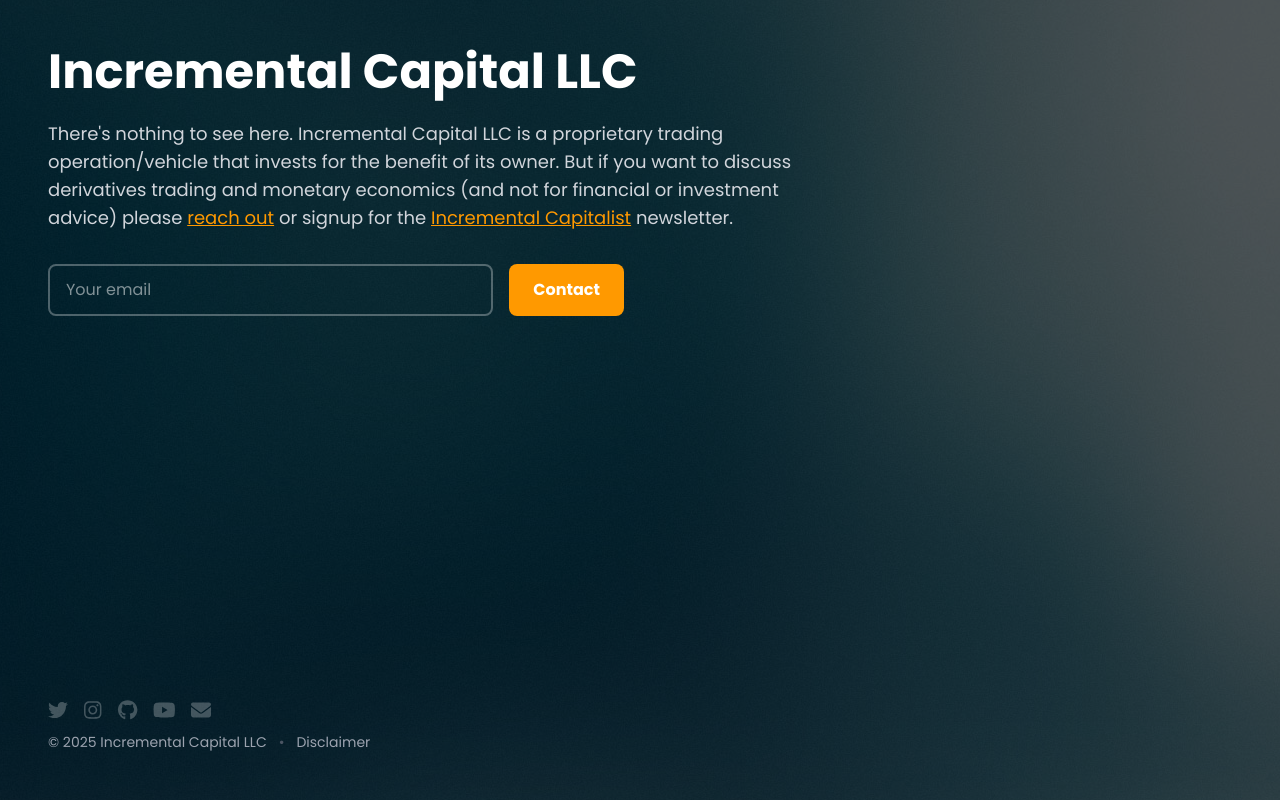
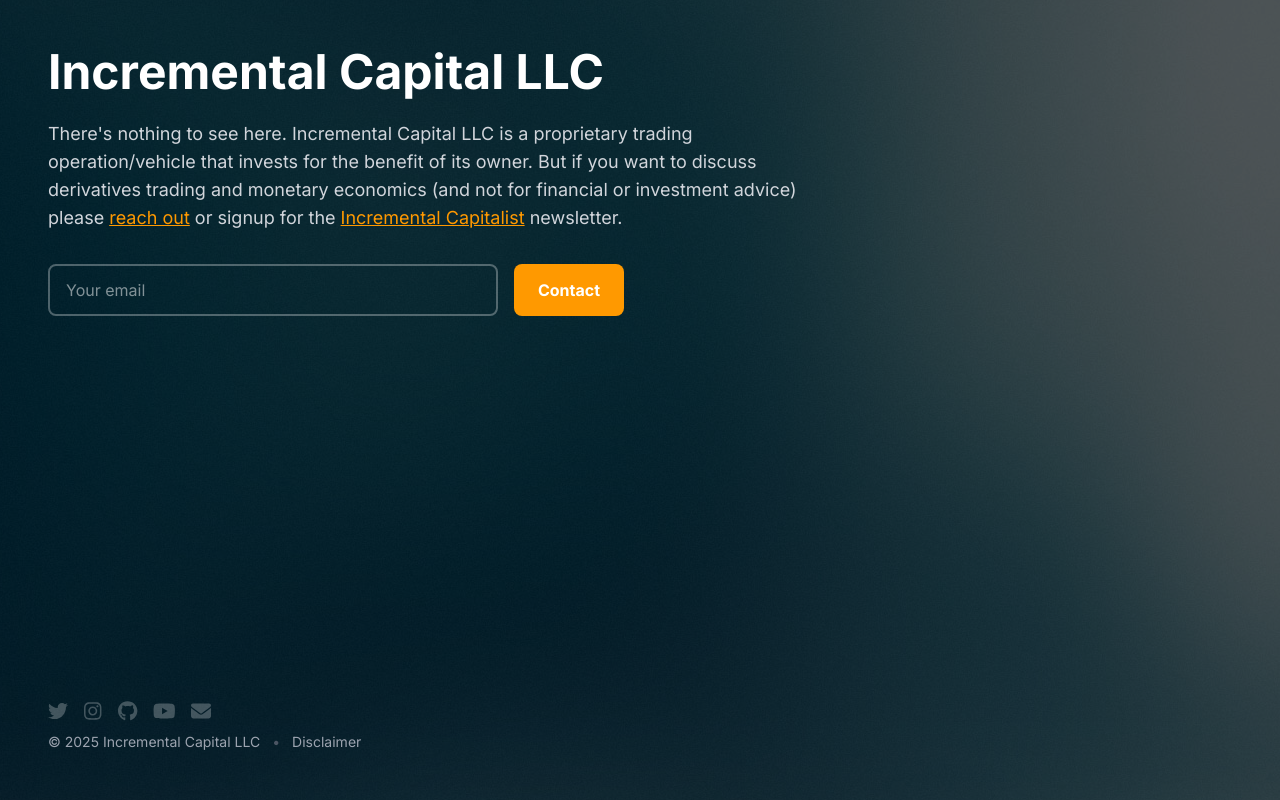
Before and after one commit to incrementalcapitalist/incremental-capital-website, a React (Vite) app: page / in a window 1280 px wide. Built offline with nearby package versions, Linux system fonts and the light colour scheme; no server answers.

Commit message:
update the Tailwind configuration to include typography-specific settings

```diff
--- a/tailwind.config.js
+++ b/tailwind.config.js
@@ -8,9 +8,19 @@ export default {
   theme: {
     extend: {
       fontFamily: {
-        // Switch to Poppins as the default font
-        // We keep system-ui and sans-serif as fallbacks for better loading experience
-        sans: ['Poppins', 'Inter', 'system-ui', 'sans-serif'],
+        // Using both Poppins and Inter strategically
+        display: ['Poppins', 'system-ui', 'sans-serif'], // For headings
+        sans: ['Inter', 'system-ui', 'sans-serif'],      // For body text
+      },
+      fontSize: {
+        // Standardized text sizes
+        'display-large': ['3.25rem', { lineHeight: '1.25', letterSpacing: '-0.02em' }],    // 52px - Main title
+        'display-medium': ['2.5rem', { lineHeight: '1.25', letterSpacing: '-0.02em' }],    // 40px - Page headers
+        'heading': ['1.5rem', { lineHeight: '1.5', letterSpacing: '-0.01em' }],            // 24px - Section headers
+        'body-large': ['1.125rem', { lineHeight: '1.65', letterSpacing: '-0.01em' }],      // 18px - Main content
+        'body': ['1rem', { lineHeight: '1.65', letterSpacing: '0' }],                      // 16px - Regular text
+        'small': ['0.875rem', { lineHeight: '1.5', letterSpacing: '0' }],                  // 14px - Secondary text
+        'tiny': ['0.75rem', { lineHeight: '1.5', letterSpacing: '0' }],                    // 12px - Fine print
       },
       colors: {
         primary: {
```
